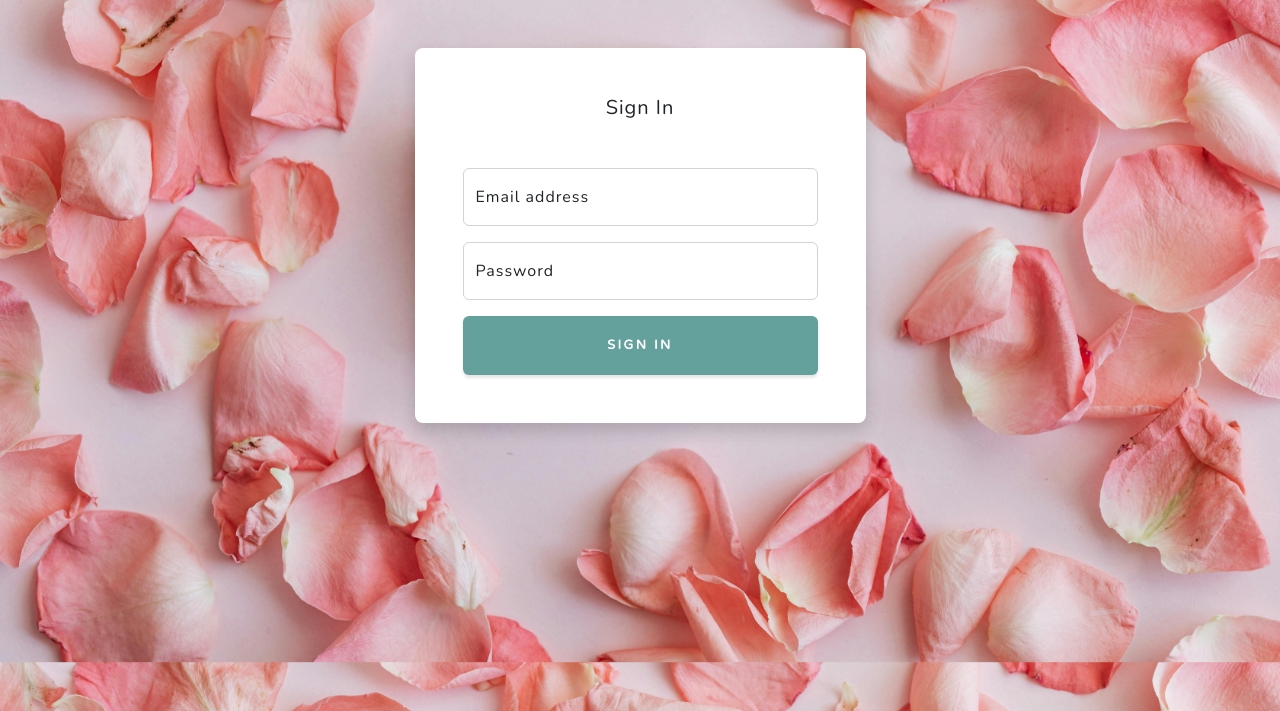
After one commit to adinabo/skincare_2, a Flask app: template skincare_package/templates/register.html in a window 1280 px wide. The commit adds this page. Shown: the top 711 px of the page. Run offline with Flask 2, Linux system fonts and the light colour scheme; the template is opened without the code that fills it, so the values that code supplies are empty; parts of the project's set-up code (start-up, migrations or seed data) failed here and were passed over; some libraries are stand-ins or nearby versions.

```diff
--- a/skincare_package/templates/home.html
+++ b/skincare_package/templates/home.html
@@ -25,7 +25,8 @@
                 <div class="collapse navbar-collapse" id="navbarResponsive">
                     <ul class="navbar-nav ms-auto">
                         <li class="nav-item"><a class="nav-link" href="#about">About</a></li>
-                        <li class="nav-item"><a class="nav-link" href="/skincare_package/templates/login.html">Sign up</a></li>
+                        <li class="nav-item"><a class="nav-link" href="/skincare_package/templates/register.html">Register</a></li>
+                        <li class="nav-item"><a class="nav-link" href="/skincare_package/templates/login.html">Log In</a></li>
                     </ul>
                 </div>
             </div>
--- /dev/null
+++ b/skincare_package/templates/register.html
@@ -0,0 +1,44 @@
+<!DOCTYPE html>
+<html lang="en">
+  <head>
+    <meta charset="utf-8" />
+    <meta name="viewport" content="width=device-width, initial-scale=1, shrink-to-fit=no" />
+    <meta name="description" content="" />
+    <meta name="author" content="" />
+    <title>Login</title>
+    <link rel="icon" type="image/x-icon" href="assets/favicon.ico" />
+    <script src="https://use.fontawesome.com/releases/v6.3.0/js/all.js" crossorigin="anonymous"></script>
+    <link href="https://fonts.googleapis.com/css?family=Varela+Round" rel="stylesheet" />
+    <link href="https://fonts.googleapis.com/css?family=Nunito:200,200i,300,300i,400,400i,600,600i,700,700i,800,800i,900,900i" rel="stylesheet" />
+    <link href="/skincare_package/static/css/style.css" rel="stylesheet" />
+</head>
+<body class="bg-image-login">
+  <div class="container">
+    <div class="row" >
+      <div class="col-sm-9 col-md-7 col-lg-5 mx-auto">
+        <div class="card border-0 shadow rounded-3 my-5">
+          <div class="card-body p-4 p-sm-5">
+            <h5 class="card-title text-center mb-5 fw-light fs-5">Sign In</h5>
+            <form>
+              <div class="form-floating mb-3">
+                <input type="email" class="form-control" id="floatingInput" placeholder="name@example.com">
+                <label for="floatingInput">Email address</label>
+              </div>
+              <div class="form-floating mb-3">
+                <input type="password" class="form-control" id="floatingPassword" placeholder="Password">
+                <label for="floatingPassword">Password</label>
+              </div>
+              <div class="form mb-3">
+              </div>
+              <div class="d-grid">
+                <button class="btn btn-primary btn-login text-uppercase fw-bold" type="submit">Sign
+                  in</button>
+              </div>
+            </form>
+          </div>
+        </div>
+      </div>
+    </div>
+  </div>
+</body>
+</html>
```
